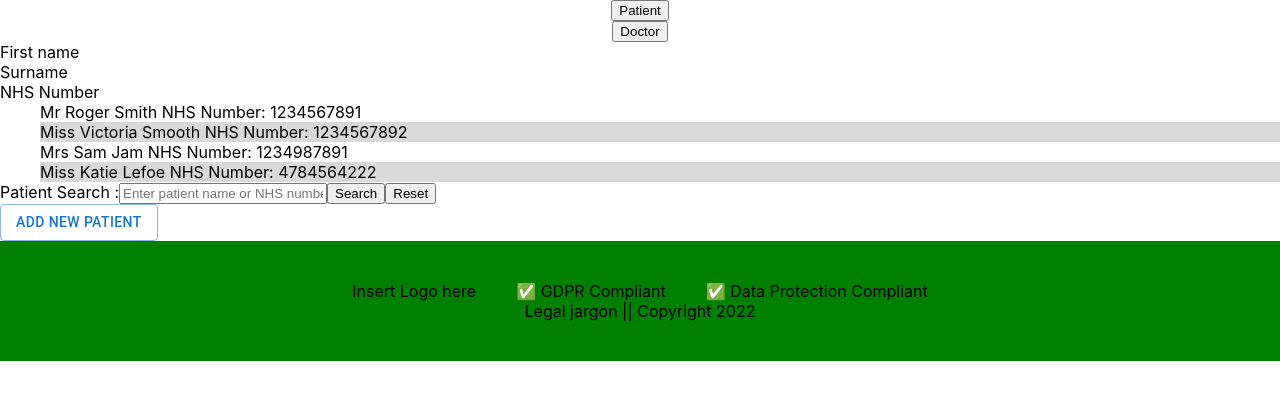
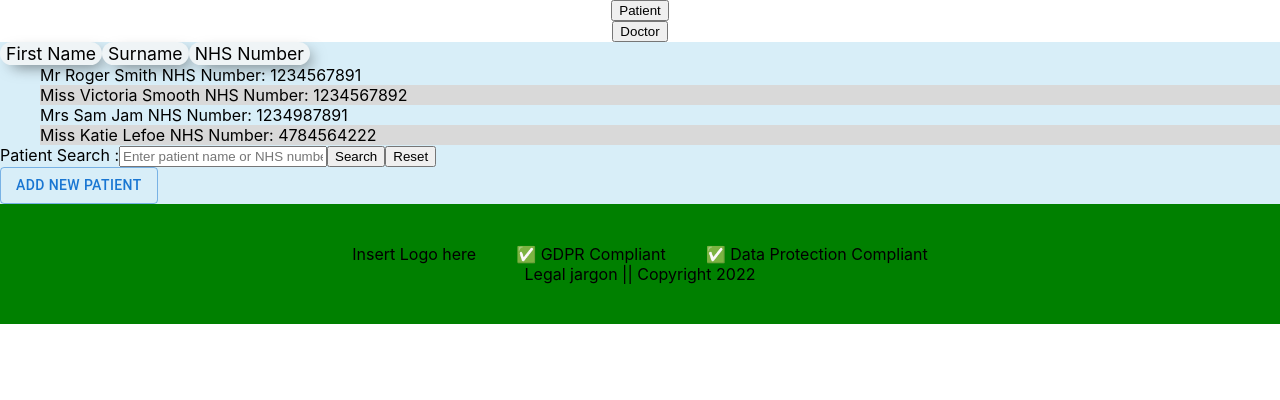
Before and after one commit to SchoolOfCode/final-project_front-end-five-guys, a React (Create React App) app in the folder medi-check/: page / in a window 1280 px wide. Both pictures are taken after a click on the button "Doctor". Shown: the top 400 px of the page. Built offline with nearby package versions, Linux system fonts and the light colour scheme.

Commit message:
button component created and hooked up

```diff
--- a/medi-check/public/index.html
+++ b/medi-check/public/index.html
@@ -30,6 +30,10 @@
       Learn how to configure a non-root public URL by running `npm run build`.
     -->
     <title>Medi-Check</title>
+    <link rel=“preconnect” href=“https://fonts.googleapis.com”> <link
+    rel=“preconnect” href=“https://fonts.gstatic.com” crossorigin> <link
+    href=“https://fonts.googleapis.com/css2?family=Inter:wght@200;300;400&display=swap”
+    rel=“stylesheet”>
   </head>
   <body>
     <noscript>You need to enable JavaScript to run this app.</noscript>
--- a/medi-check/src/Components/App/App.css
+++ b/medi-check/src/Components/App/App.css
@@ -5,7 +5,7 @@
 :root {
   --font-color: rgb(0, 0, 0);
   --bg-color: #d0d4d6;
-  --primary-color: #5e9309;
+  --primary-color: #d8eef8;
   --secondary-color: #4252e0;
 }
 
--- /dev/null
+++ b/medi-check/src/Components/Doctor/DoctorHome/DoctorHome.css
@@ -0,0 +1,3 @@
+.doctor-home {
+  background-color: var(--primary-color);
+}
--- a/medi-check/src/Components/Doctor/DoctorHome/index.js
+++ b/medi-check/src/Components/Doctor/DoctorHome/index.js
@@ -1,9 +1,10 @@
-import PatientList from '../PatientList';
-import SearchBar from '../Searchbar+CreatePatient';
-import { useEffect, useState } from 'react';
-import { dummyList } from '../PatientList/Patient';
-import Footer from '../Footer';
-import CreatePatientDialog from '../../../MUIcomponents/CreatePatientModal';
+import PatientList from "../PatientList";
+import SearchBar from "../Searchbar+CreatePatient";
+import { useEffect, useState } from "react";
+import { dummyList } from "../PatientList/Patient";
+import Footer from "../Footer";
+import CreatePatientDialog from "../../../MUIcomponents/CreatePatientModal";
+import "./DoctorHome.css";
 //If running into problems based on searching consequitively, can use other idea of passing search term into patientlist and letting filter happen there.
 function DoctorHome() {
   const [list, setList] = useState([]);
@@ -20,7 +21,7 @@ function DoctorHome() {
   }, [reset]);
 
   return (
-    <div>
+    <div className="doctor-home">
       {filteredList.length === 0 ? (
         <PatientList list={list} patient={patient} setPatient={setPatient} />
       ) : (
--- a/medi-check/src/Components/Doctor/PatientList/index.js
+++ b/medi-check/src/Components/Doctor/PatientList/index.js
@@ -1,25 +1,26 @@
 //pass in patientList from Patient list (from db)
-import { useState } from 'react';
-import PatientFile from '../PatientFile';
-import './index.css';
-import { Patient } from './Patient';
+import { useState } from "react";
+import PatientFile from "../PatientFile";
+import "./index.css";
+import { Patient } from "./Patient";
+import ButtonComponent from "../../../MUIcomponents/Button2";
 
 function PatientList({ list, patient, setPatient }) {
-  const [filter, setFilter] = useState({ type: '', reverse: false });
+  const [filter, setFilter] = useState({ type: "", reverse: false });
   // console.log('patient', patient);
   function resetPatient() {
     setPatient(null);
   }
   function compare(a, b) {
     // console.log(a, b);
-    if (filter.type === 'first') {
+    if (filter.type === "first") {
       if (a.FirstNames.toUpperCase() > b.FirstNames.toUpperCase()) {
         return filter.reverse ? -1 : 1;
       } else if (a.FirstNames.toUpperCase() < b.FirstNames.toUpperCase()) {
         return filter.reverse ? 1 : -1;
       }
       return 0;
-    } else if (filter.type === 'last') {
+    } else if (filter.type === "last") {
       if (a.Surname.toUpperCase() > b.Surname.toUpperCase()) {
         return filter.reverse ? -1 : 1;
       } else if (a.Surname.toUpperCase() < b.Surname.toUpperCase()) {
@@ -47,27 +48,31 @@ function PatientList({ list, patient, setPatient }) {
     return (
       <div>
         <div>
-          <div
+          {/* <div
             onClick={() => {
-              handleSort('first');
+              handleSort("first");
             }}
           >
             First name
-          </div>
-          <div
+          </div> */}
+          <ButtonComponent
             onClick={() => {
-              handleSort('last');
+              handleSort("first");
             }}
-          >
-            Surname
-          </div>
-          <div
+            text="First Name"
+          />
+          <ButtonComponent
             onClick={() => {
-              handleSort('number');
+              handleSort("last");
             }}
-          >
-            NHS Number
-          </div>
+            text="Surname"
+          />
+          <ButtonComponent
+            onClick={() => {
+              handleSort("number");
+            }}
+            text="NHS Number"
+          />
         </div>
         <ul className="mappedPatient">
           {list.sort(compare).map((patient, index) => {
--- /dev/null
+++ b/medi-check/src/MUIcomponents/Button2/buttons.css
@@ -0,0 +1,14 @@
+#buttons {
+  text-transform: none;
+  border-style: none;
+  border-radius: 25em;
+  background-color: #eff4f6;
+  color: black;
+  font-family: Inter, sans-serif;
+  font-size: 1.1em;
+  font-weight: 400;
+  padding-top: -1em;
+  padding-bottom: -1em;
+  max-width: 8em;
+  box-shadow: 6px 6px 15px -5px rgba(0, 0, 0, 0.55);
+}
--- /dev/null
+++ b/medi-check/src/MUIcomponents/Button2/index.js
@@ -0,0 +1,9 @@
+import "./buttons.css";
+
+export default function ButtonComponent({ text, onClick }) {
+  return (
+    <button id="buttons" onClick={onClick}>
+      {text}
+    </button>
+  );
+}
```
Also changed, not shown: medi-check/src/MUIcomponents/Button/index.js (added, +29 -0 lines), medi-check/src/MUIcomponents/CreatePatientModal/index.js (+6 -22 lines).
